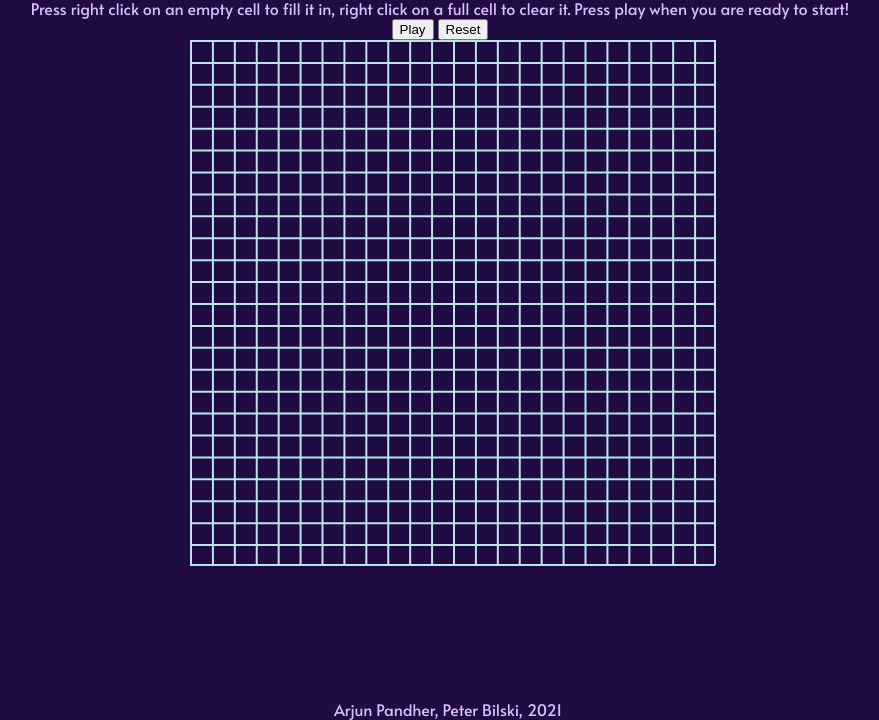
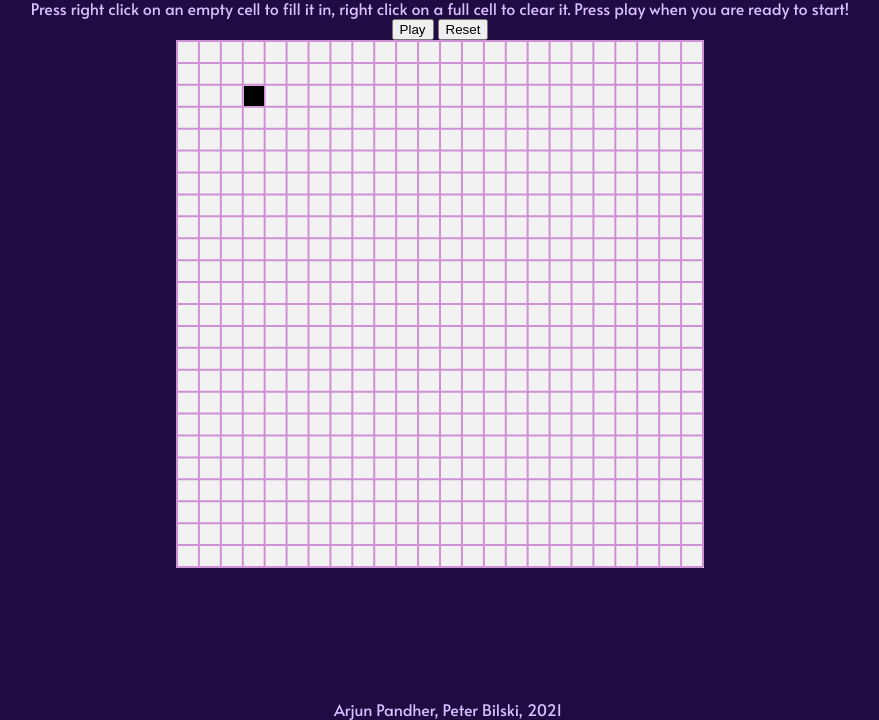
Before and after one commit to ArjunPandher/GameOfDissonance, a website: page pub/landing.html in a window 1280 px wide. Shown: the part 80-800 px from the top of the page, without its empty margins (200-1079 px from the left). Drawn offline with nearby package versions, Linux system fonts and the light colour scheme.

Commit message:
updatecell functionality wdone

```diff
--- a/pub/js/conway.js
+++ b/pub/js/conway.js
@@ -11,10 +11,10 @@
         this.ctx = this.canvas.getContext("2d");
         // Overriding the canvas's height and width; will support other canvas sizes at a later date.
         // Maybe create the canvas ourselves?
-        this.canvas.width = 526;
-        this.canvas.height = 526;
-        this.canvas.style.width = 526 + "px";
-        this.canvas.style.height = 526 + "px";
+        this.canvas.width = 528;
+        this.canvas.height = 528;
+        this.canvas.style.width = 528 + "px";
+        this.canvas.style.height = 528 + "px";
         this.cellheight = 24;
         this.cellwidth = 24;
         this.cellarray = new Array(this.cellheight);
@@ -134,32 +134,39 @@
             //
         },
         // visually updates a single cell to represet that cell's current state
+        // takes in x and y coordinates from the cell array, not pixels
         // TODO: make this private
         updatecell : function (x, y) {
-            // TODO: this
+            let colour = "";
+            if(this.cellarray[x,y] == 0){
+                colour = "#f2f2f2"
+                colour = "#fc3903"
+            } else {
+                colour = "#fc3903"
+            }
+
+            this.ctx.colour = colour;
+            //+2 accounts for edges, x * 22 is border width + cell width
+            this.ctx.fillRect(2 + x * 22, 2 + y * 22, 20, 20);
+
         },
         // draws a grid on the canvas
         drawgrid : function () {
             let gridwidth = 2;
             let cellwidth = 20;
             let cellheight = 20;
-            this.ctx.strokeStyle = "#B6E6EC";
+            this.ctx.strokeStyle = "#d090d6";
             this.ctx.lineWidth = 2;
 
-            for (let i = 1; i <= this.canvas.height; i += this.canvas.height/24) {
+            for (let i = 1; i <= this.canvas.height; i += (this.canvas.height - 2)/(24.0)) {
                 this.ctx.moveTo(0, i);
                 this.ctx.lineTo(this.canvas.width - 1, i);
             }
 
-            for (let i = 0; i <= this.canvas.width; i += this.canvas.width/24) {
+            for (let i = 0; i <= this.canvas.width; i += (this.canvas.width - 2)/(24.0)) {
                 this.ctx.moveTo(i + 1, 0);
                 this.ctx.lineTo(i + 1, this.canvas.height - 1);
             }
-            //lines for bottom and right edges
-            this.ctx.moveTo(this.canvas.width - 1, 0);
-            this.ctx.lineTo(this.canvas.width - 1, this.canvas.height - 1);
-            this.ctx.moveTo(0, this.canvas.height - 1);
-            this.ctx.lineTo(this.canvas.width - 1, this.canvas.height - 1);
 
             this.ctx.stroke();
 
--- a/pub/js/landing.js
+++ b/pub/js/landing.js
@@ -4,3 +4,5 @@ const conway = new Conway("noteField")
 const noteField = document.getElementById("noteField")
 
 conway.drawgrid();
+
+conway.updatecell(3, 2);
--- a/pub/landing.css
+++ b/pub/landing.css
@@ -13,9 +13,8 @@ div {
     width: 100%;
 }
 
-.playArea {
-    height: 500px;
-    width: 500px;
+#noteField{
+    background-color: #f2f2f2;
 }
 
 .title {
--- a/pub/landing.html
+++ b/pub/landing.html
@@ -18,7 +18,7 @@
             <button>Reset</button>
         </div>
 
-        <div class="playArea"><canvas id="noteField" width="526" height="526"></canvas></div>
+        <div class="playArea"><canvas id="noteField" width="528" height="528"></canvas></div>
 
         <div class="footer">
             <span>Arjun Pandher, Peter Bilski, 2021</span>
```
